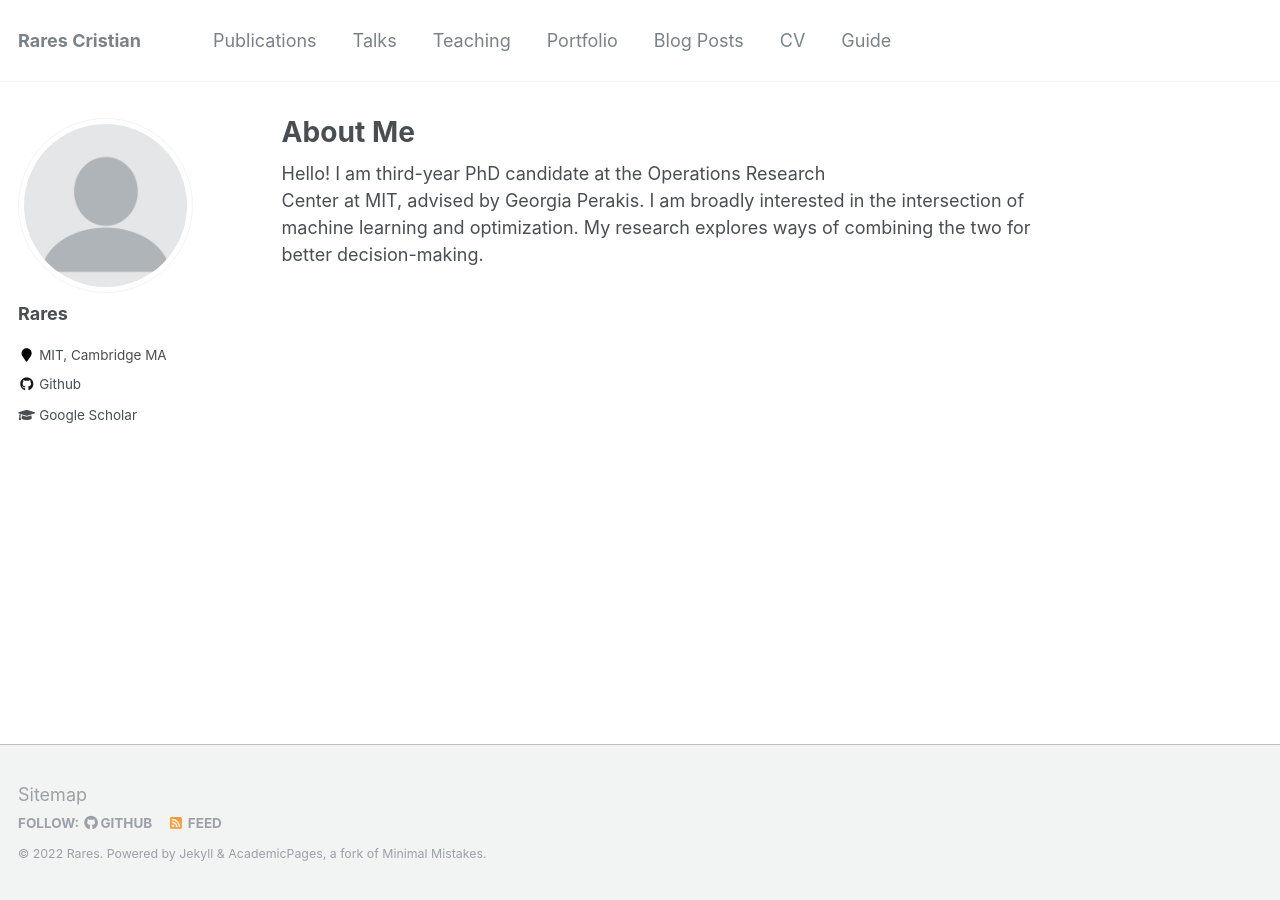
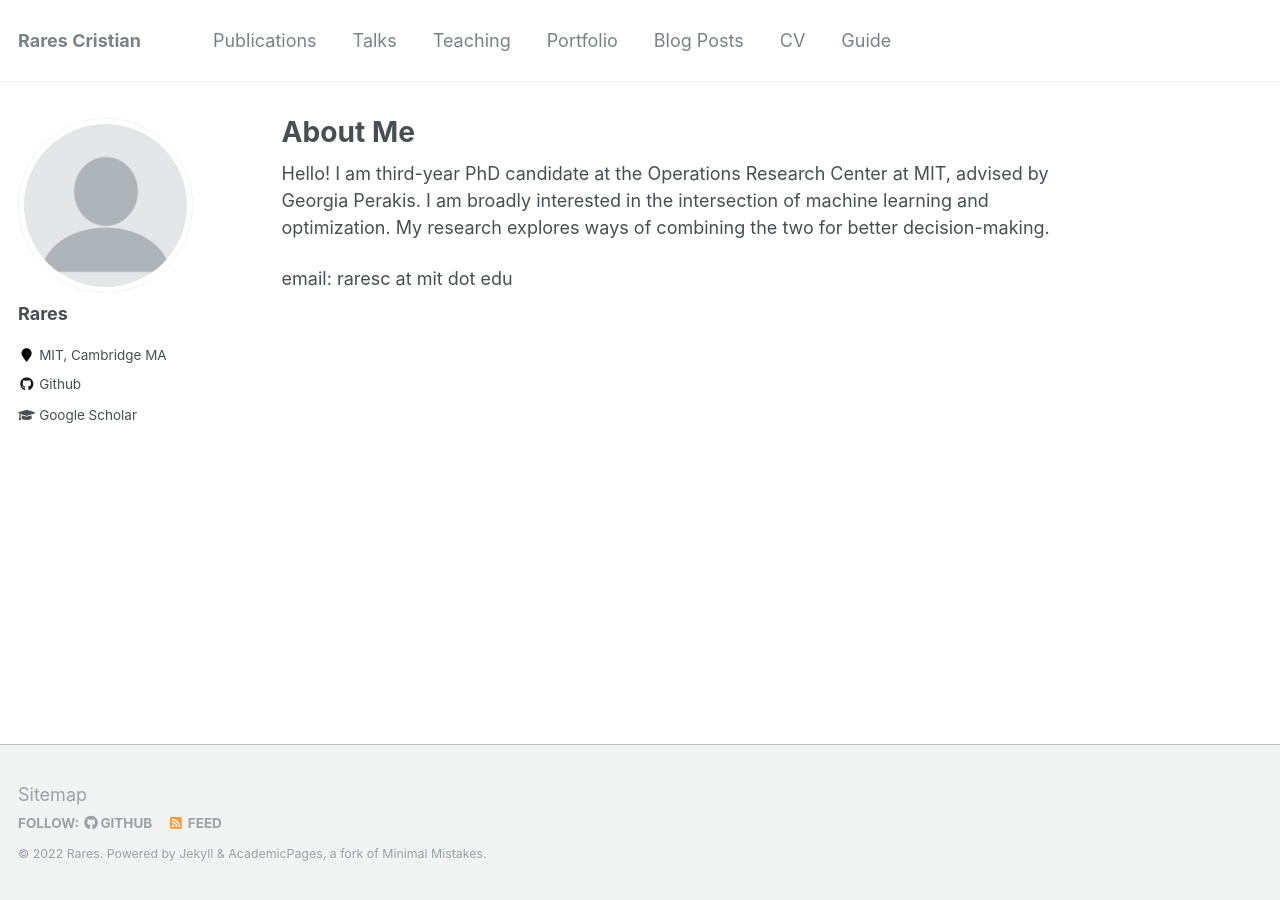
Before and after one commit to RaresC21/RaresC21.github.io, a Jekyll site: the page built from _pages/about.md, in a window 1280 px wide. Built offline with Jekyll 4.4.1, drawn with Linux system fonts in a browser that asks for light colours.

Commit message:
About Me (reorganize into single paragraph)

```diff
--- a/_pages/about.md
+++ b/_pages/about.md
@@ -7,8 +7,6 @@ redirect_from:
   - /about/
   - /about.html
 ---
+Hello! I am third-year PhD candidate at the Operations Research Center at MIT, advised by Georgia Perakis. I am broadly interested in the intersection of machine learning and optimization. My research explores ways of combining the two for better decision-making.
 
-Hello! I am third-year PhD candidate at the Operations Research
-Center at MIT, advised by Georgia Perakis. I am broadly interested in the
-intersection of machine learning and optimization. My research explores ways
-of combining the two for better decision-making.
+email: raresc at mit dot edu
```
